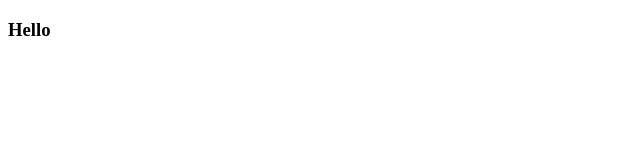
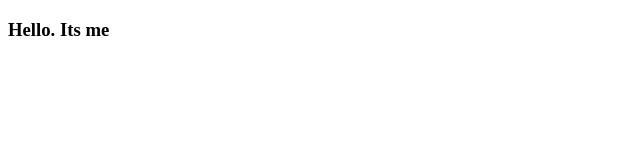
Before and after one commit to paranoid-007/cousera-test, a plain HTML site: page site/index.html in a window 1280 px wide. Shown: the full height of the page, 0-640 px from the left. Drawn offline with Linux system fonts and the light colour scheme.

Commit message:
just small change

```diff
--- a/site/index.html
+++ b/site/index.html
@@ -4,6 +4,6 @@
 	<title>Hello there</title>
 </head>
 <body>
-<h3>Hello</h3>
+<h3>Hello. Its me</h3>
 </body>
 </html>
```
